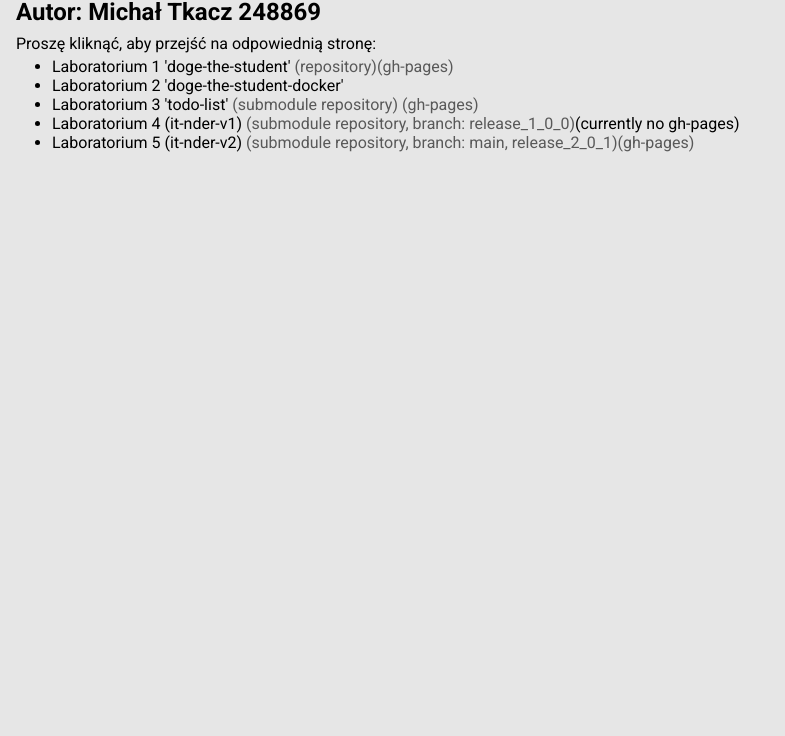
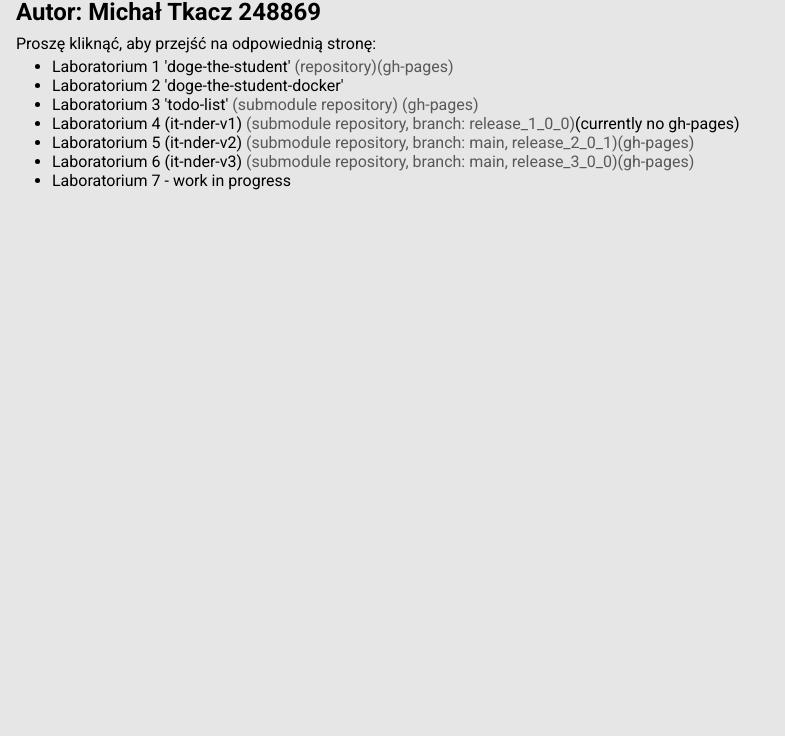
Before and after one commit to michaltkacz/piw-lab, a plain HTML site: page index.html in a window 1280 px wide. Shown: the part 64-800 px from the top of the page, without its empty margins (0-785 px from the left). Drawn offline with Linux system fonts and the light colour scheme.

Commit message:
lab6 update

```diff
--- a/index.html
+++ b/index.html
@@ -37,6 +37,12 @@
                     repository, branch: main, release_2_0_1)</a><a
                     href="https://michaltkacz.github.io/it-nder/">(gh-pages)</a>
             </li>
+            <li>Laboratorium 6 (it-nder-v3)<a href="https://github.com/michaltkacz/it-nder"> (submodule
+                    repository, branch: main, release_3_0_0)</a><a
+                    href="https://michaltkacz.github.io/it-nder/">(gh-pages)</a>
+            </li>
+            <li>Laboratorium 7 - work in progress </a>
+            </li>
             </li>
         </ul>
     </div>
```
